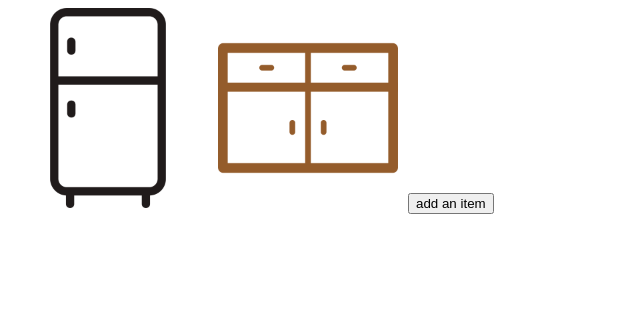
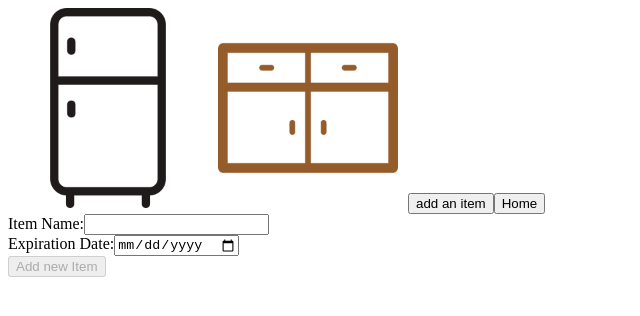
Before and after one commit to Tylercrabb/Food-Manager, a React (Create React App) app: page /add in a window 1280 px wide. Shown: the top 316 px of the page, without its empty margins (0-640 px from the left). Built offline with nearby package versions, Linux system fonts and the light colour scheme.

Commit message:
spooky scary skeleton

```diff
--- a/src/App.js
+++ b/src/App.js
@@ -1,24 +1,29 @@
 import React, { Component } from 'react';
 import FridgeInventory from './components/FridgeInventory'
+import PantryInventory from './components/PantryInventory'
 import fridge from './images/fridge.png';
 import pantry from './images/pantry.png'
 import {BrowserRouter as Router, Route, Link} from 'react-router-dom';
+import AddForm from './components/addForm';
 import './app.css'
 
 
 class App extends Component {
   render() {
     return (
-      <Router>
       <div className="App">
         <header className="App-header">
         <Link to="/fridge"><img src={fridge} className="App-logo" alt="logo" /></Link>
-          <img src={pantry} className="App-logo" alt="logo" />
-          <button>add an item</button>
+        <Link to ="/pantry"><img src={pantry} className="App-logo" alt="logo" /></Link>
+        <Link to="/add"><button>add an item</button></Link>
+        <Link to="/"><button>Home</button></Link>
         </header>
+        <main>
         <Route exact path="/fridge" component={FridgeInventory}/>
+        <Route exact path='/pantry' component={PantryInventory}/>
+        <Route exact path="/add" component={AddForm}/>
+      </main>
       </div>
-      </Router>
     );
   }
 }
--- a/src/actions/index.js
+++ b/src/actions/index.js
@@ -18,3 +18,24 @@ export const fetchFridgeInventory = () => dispatch => {
 
         });
     }
+
+export const FETCH_PANTRY_SUCCESS = 'FETCH_PANTRY_SUCCESS';
+
+export const fetchPantrySuccess = items => ({
+    type: FETCH_PANTRY_SUCCESS,
+    items
+});
+
+export const fetchPantryInventory = () => dispatch => {
+    fetch(`https://fridgeapp-backend.herokuapp.com/api/pantry`)
+        .then(res => {
+            if (!res.ok) {
+                return Promise.reject(res.statusText);
+            }
+            return res.json();
+        })
+        .then(items => {
+            dispatch(fetchPantrySuccess(items));
+
+        });
+    }
--- a/src/components/FridgeInventory.js
+++ b/src/components/FridgeInventory.js
@@ -5,12 +5,10 @@ import {fetchFridgeInventory} from '../actions/'
  class FridgeInventory extends Component{
     componentDidMount(){
         this.props.dispatch(fetchFridgeInventory())
-
     }
 
 
     render() {
-
         let lists = this.props.fridgeInventory.map(item => {
             return <li key={item.id}>{item.itemName}{item.expirationDate}</li>
         });
@@ -20,7 +18,7 @@ import {fetchFridgeInventory} from '../actions/'
 }
 
 const mapStateToProps = state => ({
-    fridgeInventory:state.fridgeInventory
+    fridgeInventory:state.fridge.fridgeInventory
 })
 
 export default connect(mapStateToProps)(FridgeInventory);
--- /dev/null
+++ b/src/components/PantryInventory.js
@@ -0,0 +1,26 @@
+import React, { Component } from 'react';
+import {connect} from 'react-redux';
+import {fetchPantryInventory} from '../actions/'
+
+ class PantryInventory extends Component{
+    componentDidMount(){
+        this.props.dispatch(fetchPantryInventory())
+        console.log(this.props)
+    }
+
+
+    render() {
+        console.log(this.props)
+        let lists = this.props.PantryInventory.map(item => {
+            return <li key={item.id}>{item.itemName}{item.expirationDate}</li>
+        });
+        return (
+        <h1><ul>{lists}</ul></h1>
+    )}
+}
+
+const mapStateToProps = state => ({
+    PantryInventory:state.fridge.pantryInventory
+})
+
+export default connect(mapStateToProps)(PantryInventory);
--- a/src/components/addForm.js
+++ b/src/components/addForm.js
@@ -0,0 +1,109 @@
+import React from 'react';
+import {reduxForm, Field, SubmissionError, focus} from 'redux-form';
+import Input from './input';
+
+
+export class AddForm extends React.Component {
+    onSubmit(values) {
+        return fetch('https://fridgeapp-backend.herokuapp.com/api/item', {
+            method: 'POST',
+            body: JSON.stringify(values),
+            headers: {
+                'Content-Type': 'application/json'
+            }
+        })
+            .then(res => {
+                if (!res.ok) {
+                    if (
+                        res.headers.has('content-type') &&
+                        res.headers
+                            .get('content-type')
+                            .startsWith('application/json')
+                    ) {
+                        // It's a nice JSON error returned by us, so decode it
+                        return res.json().then(err => Promise.reject(err));
+                    }
+                    // It's a less informative error returned by express
+                    return Promise.reject({
+                        code: res.status,
+                        message: res.statusText
+                    });
+                }
+                return;
+            })
+            .then(() => console.log('Submitted with values', values))
+            .catch(err => {
+                const {reason, message, location} = err;
+                if (reason === 'ValidationError') {
+                    // Convert ValidationErrors into SubmissionErrors for Redux Form
+                    return Promise.reject(
+                        new SubmissionError({
+                            [location]: message
+                        })
+                    );
+                }
+                return Promise.reject(
+                    new SubmissionError({
+                        _error: 'Error submitting message'
+                    })
+                );
+            });
+    }
+
+    render() {
+        console.log(this.props)
+        let successMessage;
+        if (this.props.submitSucceeded) {
+            successMessage = (
+                <div className="message message-success">
+                    Message submitted successfully
+                </div>
+            );
+        }
+
+        let errorMessage;
+        if (this.props.error) {
+            errorMessage = (
+                <div className="message message-error">{this.props.error}</div>
+            );
+        }
+
+        return (
+
+
+            <form
+                onSubmit={this.props.handleSubmit(values =>
+                    this.onSubmit(values)
+                )}>
+                {successMessage}
+                {errorMessage}
+                <Field
+                    name="itemName"
+                    type="text"
+                    component={Input}
+                    label="Item Name:"
+
+                />
+                <Field
+                    name="expirationDate"
+                    type="date"
+                    component={Input}
+                    label="Expiration Date:"
+
+                />
+
+                <button
+                    type="submit"
+                    disabled={this.props.pristine || this.props.submitting}>
+                    Add new Item
+                </button>
+            </form>
+        );
+    }
+}
+
+export default reduxForm({
+    form: 'add',
+    onSubmitFail: (errors, dispatch) =>
+        dispatch(focus('add', Object.keys(errors)[0]))
+})(AddForm);
--- /dev/null
+++ b/src/components/input.js
@@ -0,0 +1,40 @@
+import React from 'react';
+
+export default class Input extends React.Component {
+    componentDidUpdate(prevProps) {
+        if (!prevProps.meta.active && this.props.meta.active) {
+            this.input.focus();
+        }
+    }
+    render() {
+        const Element = this.props.element || 'input';
+
+        let error;
+        if (this.props.meta.touched && this.props.meta.error) {
+            error = <div className="form-error">{this.props.meta.error}</div>;
+        }
+
+        let warning;
+        if (this.props.meta.touched && this.props.meta.warning) {
+            warning = (
+                <div className="form-warning">{this.props.meta.warning}</div>
+            );
+        }
+
+        return (
+            <div className="form-input">
+                <label htmlFor={this.props.input.name}>
+                    {this.props.label}
+                    {error}
+                    {warning}
+                </label>
+                <Element
+                    {...this.props.input}
+                    id={this.props.input.name}
+                    type={this.props.type}
+                    ref={input => (this.input = input)}
+                />
+            </div>
+        );
+    }
+}
--- a/src/index.js
+++ b/src/index.js
@@ -2,13 +2,16 @@ import React from 'react';
 import ReactDOM from 'react-dom';
 import App from './App';
 import {Provider} from 'react-redux';
+import {BrowserRouter as Router} from 'react-router-dom'
 import store from './store';
 import * as serviceWorker from './serviceWorker';
 
 ReactDOM.render(
+<Router>
 <Provider store={store}>
 <App />
-</Provider>,
+</Provider>
+</Router>,
 document.getElementById('root'));
 
 // If you want your app to work offline and load faster, you can change
--- a/src/reducers/fridgeReducer.js
+++ b/src/reducers/fridgeReducer.js
@@ -1,4 +1,4 @@
-import {FETCH_FRIDGE_SUCCESS} from '../actions'
+import {FETCH_FRIDGE_SUCCESS, FETCH_PANTRY_SUCCESS} from '../actions'
 const initialState = {
     fridgeInventory:[],
     pantryInventory:[]
@@ -11,6 +11,10 @@ export const fridgeReducer = (state=initialState, action) => {
         fridgeInventory:  action.items
     })
  }
-
+else if(action.type === FETCH_PANTRY_SUCCESS){
+    return Object.assign({}, state, {
+        pantryInventory:  action.items
+    })
+}
 return state
 }
--- a/src/store.js
+++ b/src/store.js
@@ -1,10 +1,15 @@
-import {createStore, applyMiddleware,compose} from 'redux'
+import {createStore, applyMiddleware,compose, combineReducers} from 'redux'
 import thunk from 'redux-thunk';
-
+import {reducer as formReducer} from 'redux-form'
 import {fridgeReducer} from './reducers/fridgeReducer';
 const composeEnhancers = window.__REDUX_DEVTOOLS_EXTENSION_COMPOSE__ || compose;
 
 
-const store =  createStore(fridgeReducer, composeEnhancers(applyMiddleware(thunk)));
+const store =  createStore(
+    combineReducers({
+        form: formReducer,
+        fridge:fridgeReducer
+    })
+    , composeEnhancers(applyMiddleware(thunk)));
 
 export default store;
```
